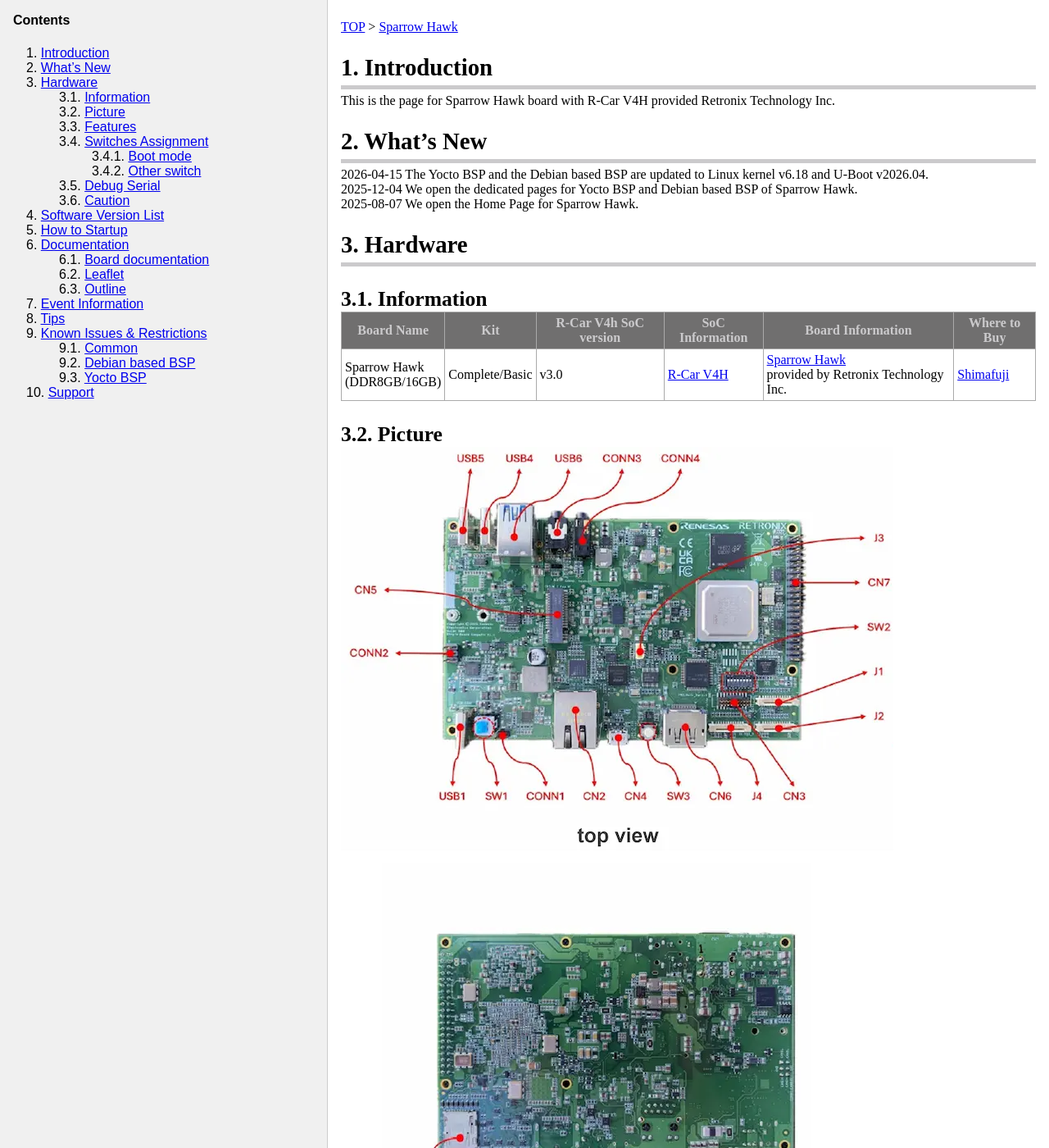
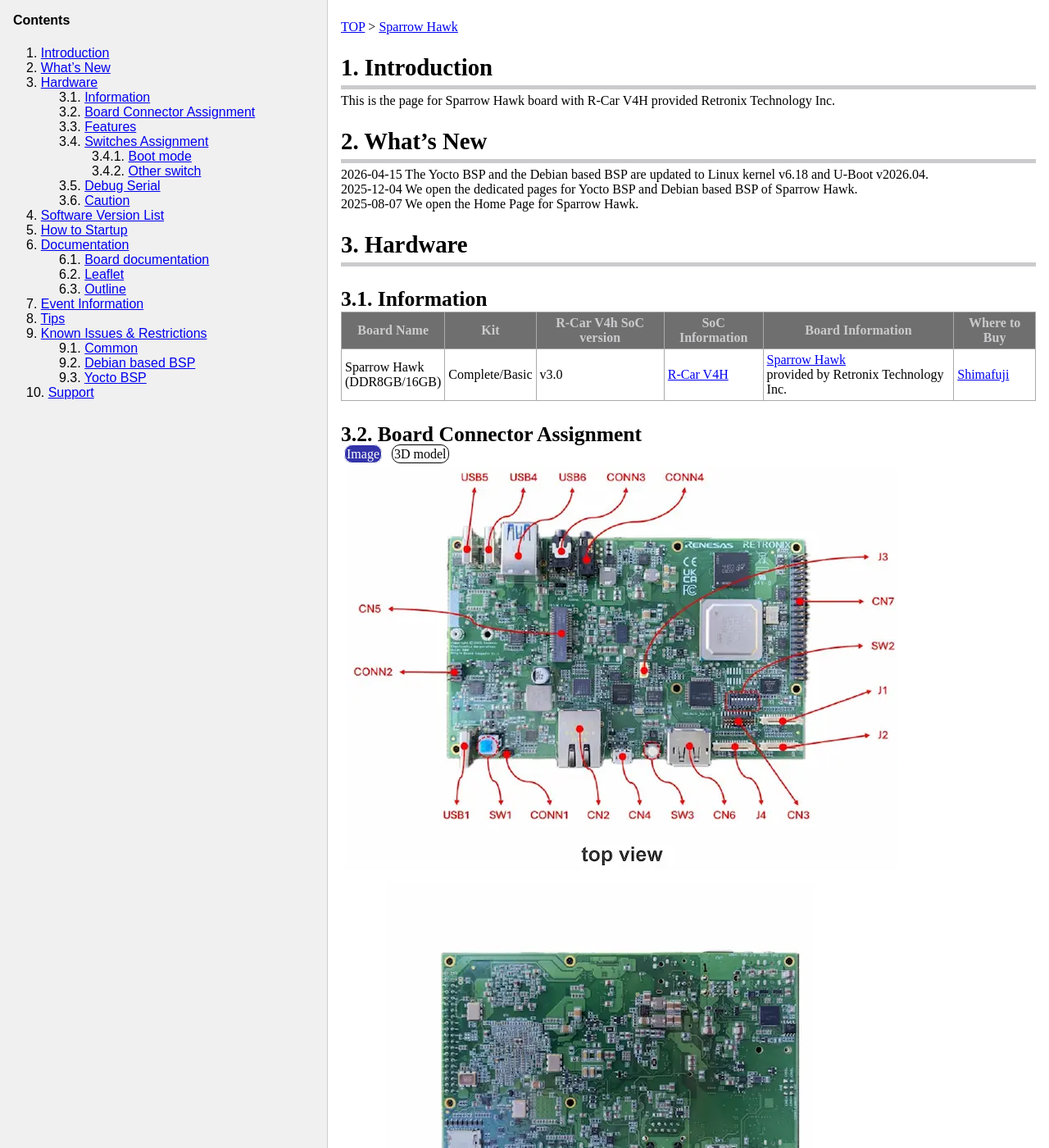
Before and after one commit to rcar-community/rcar-community.github.io, a Jekyll site: the page built from Sparrow-Hawk/index.md, in a window 1280 px wide and 1400 px high. Shown: the whole window at 82% size. Built offline with Jekyll 4.4.1, drawn with Linux system fonts in a browser that asks for light colours; a script that is not in the unit is left out.

Commit message:
Add: 3d model viewer for board connector assignment
Signed-off-by: Ayumi Nakamichi <ayumi.nakamichi.kf@renesas.com>

```diff
--- a/Sparrow-Hawk/index.md
+++ b/Sparrow-Hawk/index.md
@@ -36,10 +36,19 @@
 [here.product]: <https://www.retronix.com.tw/en/product_sbc.html>
 [here.shimafuji]: <http://www.shimafuji.co.jp/en/products/2207>
 
-### Picture
+### Board Connector Assignment
 
+{%- capture contents_md -%}
 ![Sparrow_Hawk_assignment](../images/Sparrow_Hawk_assignment_top.png)
 ![Sparrow_Hawk_assignment](../images/Sparrow_Hawk_assignment_bottom.png)
+---
+{% include SHmodel/index.html %}
+{%- endcapture -%}
+{%- include multi-tabs.html
+    id="sparrow-hawk-assignment"
+    labels="Image|3D model"
+    contents=contents_md
+-%}
 
 ### Features
 
--- /dev/null
+++ b/_includes/SHmodel/index.html
@@ -0,0 +1,136 @@
+<style>
+    model-viewer {
+        background-color: black;
+        width: 60vw;
+        height: 50vh;
+    }
+    /* For layout without navigation menu */
+    @media screen and (max-width: 768px) {
+        model-viewer {
+            width: 90vw;
+            height: 75vh;
+        }
+    }
+
+    #controls {
+        position: absolute;
+        bottom: 16px;
+        left: 16px;
+        max-width: unset;
+        transform: unset;
+        pointer-events: auto;
+        z-index: 100;
+    }
+
+    .glass {
+        background: rgba(255, 255, 255, 0.37);
+        backdrop-filter: blur(8px) contrast(0.89) saturate(1.27);
+        -webkit-backdrop-filter: blur(8px) contrast(0.89) saturate(1.27);
+        border: 1px solid rgba(255, 255, 255, 0.4);
+        padding: 0.5rem;
+        border-radius: 0.5rem;
+    }
+
+    .dim {
+        border-radius: 4px;
+        border: none;
+        box-sizing: border-box;
+        box-shadow: 0 2px 4px rgba(0, 0, 0, 0.25);
+        color: rgba(0, 0, 0, 0.8);
+        display: block;
+        font-family: Futura, Helvetica Neue, sans-serif;
+        font-size: 1em;
+        font-weight: 700;
+        max-width: 128px;
+        overflow-wrap: break-word;
+        padding: 0.5em 1em;
+        position: absolute;
+        width: max-content;
+        height: max-content;
+        transform: translate3d(-50%, -50%, 0);
+        pointer-events: none;
+        --min-hotspot-opacity: 0;
+    }
+
+    .hide-hotspot-labels [slot^="hotspot"].Hotspot {
+        display: none !important;
+    }
+
+    .Hotspot {
+        pointer-events: none;
+    }
+</style>
+
+<div class="notranslate">
+    <!-- <model-viewer> HTML element -->
+    <model-viewer id="SH-model" class="hide-hotspot-labels" src="{{'/models/sh.glb' | relative_url}}" camera-controls tone-mapping="neutral" poster="{{'/models/SHposter.webp' | relative_url}}" shadow-intensity="2" exposure="0.4" shadow-softness="0" camera-orbit="-228.6deg 15.1deg 120.1m" field-of-view="30deg">
+        <button class="Hotspot" slot="hotspot-1" data-position="39.43292349805164m 1.5864647626876835m -17.832152408786158m" data-normal="0m 1m 0m" data-visibility-attribute="visible">
+            <div class="HotspotAnnotation">R-Car V4H</div>
+        </button><button class="Hotspot" slot="hotspot-3" data-position="33.4360988647951m 2.668690642577644m -2.3123807432673225m" data-normal="-0.000017072511887567824m 0.9999999998542546m 1.4285927312781294e-7m" data-visibility-attribute="visible">
+            <div class="HotspotAnnotation">CN6: Display Port</div>
+        </button><button class="Hotspot" slot="hotspot-4" data-position="28.485970878394106m 2.0248029745302882m -1.1702077433610434m" data-normal="-0.00001655669206988339m 0.9999999998629209m -1.84718773151504e-7m" data-visibility-attribute="visible">
+            <div class="HotspotAnnotation">SW3: Reset Button</div>
+        </button><button class="Hotspot" slot="hotspot-5" data-position="24.380878140226745m 1.4015116691589355m -0.17790275847393322m" data-normal="0m 1m 0m" data-visibility-attribute="visible">
+            <div class="HotspotAnnotation">CN4: Debug Serial</div>
+        </button><button class="Hotspot" slot="hotspot-6" data-position="18.705248957448998m 5.088869094848633m -3.413833928613557m" data-normal="0m 1m 0m" data-visibility-attribute="visible">
+            <div class="HotspotAnnotation">CN2: Ethernet</div>
+        </button><button class="Hotspot" slot="hotspot-7" data-position="6.371418703567311m 3.6807401579193026m -1.541145324707045m" data-normal="0m 1m 0m" data-visibility-attribute="visible">
+            <div class="HotspotAnnotation">SW1: Power Button</div>
+        </button><button class="Hotspot" slot="hotspot-8" data-position="3.5866701661446028m 3.9169363975524902m -1.472748241224309m" data-normal="0m 1m 0m" data-visibility-attribute="visible">
+            <div class="HotspotAnnotation">USB1: USB PD input</div>
+        </button><button class="Hotspot" slot="hotspot-9" data-position="1.3446627285173314m 1.3350729942321777m -11.94145786076582m" data-normal="0m 1m 0m" data-visibility-attribute="visible">
+            <div class="HotspotAnnotation">CONN2: CAN</div>
+        </button><button class="Hotspot" slot="hotspot-10" data-position="15.175534980386262m 1.9152131080627584m -17.308659680055438m" data-normal="0m 1m 0m" data-visibility-attribute="visible">
+            <div class="HotspotAnnotation">CN5: M.2 TypeM</div>
+        </button><button class="Hotspot" slot="hotspot-11" data-position="3.5739321861444022m 3.916936397552476m -27.74425702083817m" data-normal="0m 1m 0m" data-visibility-attribute="visible">
+            <div class="HotspotAnnotation">USB4,5: USB3.0</div>
+        </button><button class="Hotspot" slot="hotspot-12" data-position="10.696717846984356m 5.826193332672105m -27.598932814076583m" data-normal="0m 1m 0m" data-visibility-attribute="visible">
+            <div class="HotspotAnnotation">USB6: USB3.0</div>
+        </button><button class="Hotspot" slot="hotspot-13" data-position="15.803400994499944m 2.4700503349304057m -28.144615304835803m" data-normal="0m 1m 0m" data-visibility-attribute="visible">
+            <div class="HotspotAnnotation">CONN4: Audio IN/OUT</div>
+        </button><button class="Hotspot" slot="hotspot-14" data-position="19.29923746366795m 2.264529852302843m -26.473412474884782m" data-normal="0m 0.9999999999999952m -9.86920929079463e-8m" data-visibility-attribute="visible">
+            <div class="HotspotAnnotation">CONN3: Audio IN</div>
+        </button><button class="Hotspot" slot="hotspot-15" data-position="48.97005198198751m 1.2474282408338695m -21.576397745484726m" data-normal="5.5511151231257815e-17m 0.49999580483027384m 0.8660278258532614m" data-visibility-attribute="visible">
+            <div class="HotspotAnnotation">CN7: HAT</div>
+        </button><button class="Hotspot" slot="hotspot-16" data-position="40.69739727658738m 1.8878157138824463m -1.8208439267447432m" data-normal="0m 1m 0m" data-visibility-attribute="visible">
+            <div class="HotspotAnnotation">J4: DSI</div>
+        </button><button class="Hotspot" slot="hotspot-17" data-position="45.86432905210559m 1.7399631504105884m -5.407563686370844m" data-normal="0m 1m 0m" data-visibility-attribute="visible">
+            <div class="HotspotAnnotation">J1: CSI 4lane</div>
+        </button><button class="Hotspot" slot="hotspot-18" data-position="45.75577924237839m 1.8878157138824463m -1.889273866426921m" data-normal="0m 1m 0m" data-visibility-attribute="visible">
+            <div class="HotspotAnnotation">J2: CSI 4lane</div>
+        </button><button class="Hotspot" slot="hotspot-19" data-position="40.93604157343206m 1.2371690273285054m -8.362376214064575m" data-normal="0m 1m 0m" data-visibility-attribute="visible">
+            <div class="HotspotAnnotation">SW2: Mode SW</div>
+        </button><button class="Hotspot" slot="hotspot-20" data-position="40.01638309308055m 1.5525399446487427m -5.615364888952422m" data-normal="0m 1m 0m" data-visibility-attribute="visible">
+            <div class="HotspotAnnotation">CN3: JTAG</div>
+        </button><button class="Hotspot" slot="hotspot-21" data-position="27.453872216913986m 0.6891790628433228m -12.258164375050992m" data-normal="0m 1m 0m" data-visibility-attribute="visible">
+            <div class="HotspotAnnotation">J3: FAN</div>
+        </button><button class="Hotspot" slot="hotspot-22" data-position="45.86432905210559m -1.7399631504105884m -5.407563686370844m" data-normal="0m -1m 0m" data-visibility-attribute="visible">
+            <div class="HotspotAnnotation">CN1: Micro SD card</div>
+        </button>
+        <div id="controls" class="control dim glass">
+            <label for="show-ifs">Show IF names</label>
+            <input id="show-ifs" type="checkbox" checked="true">
+        </div>
+        <div class="progress-bar hide" slot="progress-bar">
+            <div class="update-bar"></div>
+        </div>
+    </model-viewer>
+    <script type="module" src="https://ajax.googleapis.com/ajax/libs/model-viewer/4.0.0/model-viewer.min.js"></script>
+
+    <script type="module">
+        const modelViewer = document.querySelector('#SH-model');
+
+      const checkbox = modelViewer.querySelector('#show-ifs');
+
+      function setVisibility(visible) {
+                modelViewer.classList.toggle( 'hide-hotspot-labels', !visible);
+      }
+
+      checkbox.addEventListener('change', () => {
+        setVisibility(checkbox.checked);
+      });
+
+      setVisibility(checkbox.checked);
+
+    </script>
+</div>
--- /dev/null
+++ b/_includes/multi-tabs.html
@@ -0,0 +1,85 @@
+{% comment %}
+Usage:
+{%- capture contents_md -%}
+<!-- variant 0 -->
+...Markdown for A...
+---
+<!-- variant 1 -->
+...Markdown for B...
+---
+<!-- variant 2 -->
+...Markdown for C...
+{%- endcapture -%}
+{% include multi-tabs.html id="unique-id"
+                           labels="A|B|C"
+                           contents=contents_md %}
+{% endcomment %}
+
+{%- assign default_index = include.default | default: 0 | plus: 0 -%}
+{%- assign labels = include.labels | split: '|' -%}
+{%- assign contents = include.contents | split: "---" -%}
+{%- assign count = contents | size | minus: 1 -%}
+
+<span></span>
+
+<style>
+    input[type=radio] {
+        display: none;
+    }
+    input[type="radio"]:checked + label {
+        background: #3333aa;
+        color: #ffffff;
+    }
+    .panel {
+        padding: 5px;
+        display: none;
+    }
+    .label {
+        padding: 2px;
+        margin: 4px;
+        border: 1px solid;
+        border-radius: 10px
+    }
+</style>
+
+<div id="{{ include.id | escape }}">
+    <form class="container" id="{{include.id | escape}}">
+        {%- for i in (0..count) -%}
+            <input type="radio" id="{{ include.id | escape }}-{{i}}" name="{{include.id | escape}}" value=""
+            {% if i == default_index %}
+            checked
+            {% endif %}
+            >
+            <label for="{{ include.id | escape }}-{{i}}" class="label">{{labels[i]}}</label>
+            <span></span> <!-- For layout issue by autotranslate -->
+        {%- endfor -%}
+
+        {%- for i in (0..count) -%}
+        <div class="panel" id="{{ include.id }}-panel-{{ i }}" aria-labelledby="{{ include.id }}-{{ i }}">
+            {{ contents[i] | markdownify}}
+        </div>
+        {%- endfor -%}
+    </form>
+</div>
+<script>
+    function updatePanel_{{include.id | replace: "-", "_"}}() {
+        forms = document.getElementsByName("{{include.id | escape}}");
+        forms.forEach(function(form) {
+            {%- for i in (0..count) -%}
+            btn = document.getElementById("{{ include.id }}-{{ i }}");
+            content = document.getElementById("{{ include.id }}-panel-{{ i }}");
+            if(btn.checked) {
+                content.style.display="block";
+            } else {
+                content.style.display="none";
+            }
+            {%- endfor -%}
+        });
+    }
+
+    forms = document.getElementsByName("{{include.id | escape}}");
+    forms.forEach(function(form) {
+        form.addEventListener('click', updatePanel_{{include.id | replace: "-", "_"}});
+    });
+    updatePanel_{{include.id | replace: "-", "_"}}();
+</script>
```
Also changed, not shown: models/SHposter.webp (added), 1 other file.
